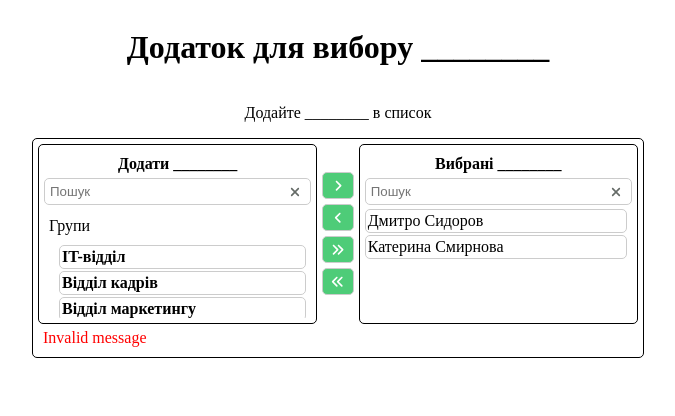
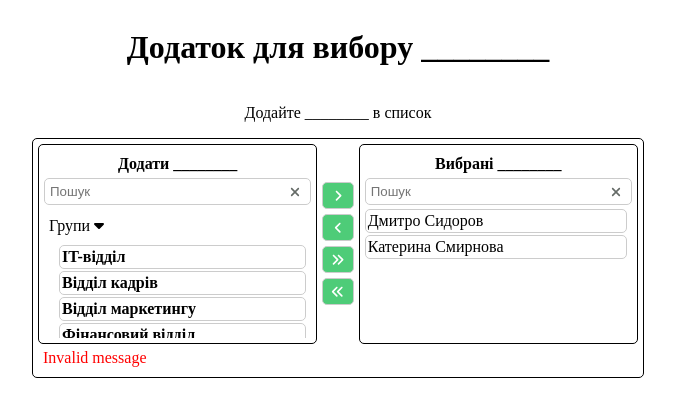
Before and after one commit to butkodenis/UI, a React (Vite) app: page / in a window 1280 px wide. Shown: the top 416 px of the page, without its empty margins (302-977 px from the left). Built offline with nearby package versions, Linux system fonts and the light colour scheme.

Commit message:
Добавлено переключение видимости групп в компоненте DualListBox, улучшена обработка выбора элементов, обновлены стили и высота контейнера.

```diff
--- a/src/ui/components/DualListBox/DualListBox.tsx
+++ b/src/ui/components/DualListBox/DualListBox.tsx
@@ -2,7 +2,15 @@ import './styles/scss/DualListBox.scss';
 
 import { useState, useMemo } from 'react';
 import { FontAwesomeIcon } from '@fortawesome/react-fontawesome';
-import { faAnglesLeft, faAngleLeft, faAngleRight, faAnglesRight, faXmark } from '@fortawesome/free-solid-svg-icons';
+import {
+  faAnglesLeft,
+  faAngleLeft,
+  faAngleRight,
+  faAnglesRight,
+  faXmark,
+  faCaretUp,
+faCaretDown,
+} from '@fortawesome/free-solid-svg-icons';
 
 interface ListItem {
   id: string;
@@ -27,15 +35,16 @@ interface DualListBoxProps {
 }
 
 const DualListBox: React.FC<DualListBoxProps> = (props) => {
-  const { options, selectedValues, } = props;
+  const { options, selectedValues } = props;
   const [availableItems, setAvailableItems] = useState(options || []);
   const [selectedItems, setSelectedItems] = useState(selectedValues || []);
-  const [activeItems, setActiveItems] = useState('');
+  const [activeItems, setActiveItems] = useState([]);
   const [filterAvailable, setFilterAvailable] = useState('');
   const [filterSelected, setFilterSelected] = useState('');
+  const [isGroupVisible, setIsGroupVisible] = useState(true);
   const [error, setError] = useState(props.invalidMessage ?? '');
 
-
+  // Функция для фильтрации и сортировки элементов списка
   const getFilteredAndSortedItems = (items: ListItem[], filter: string) => {
     const filteredItems = items.filter((item) => item.label.toLowerCase().includes(filter.toLowerCase()));
     const groups = filteredItems.filter((item) => item.isGroup);
@@ -44,9 +53,10 @@ const DualListBox: React.FC<DualListBoxProps> = (props) => {
     groups.sort((a, b) => a.label.localeCompare(b.label));
     individuals.sort((a, b) => a.label.localeCompare(b.label));
 
-    return {groups, individuals};
-  }
+    return { groups, individuals };
+  };
 
+  // Получение отфильтрованных и отсортированных элементов для доступных и выбранных списков
   const { groups: availableGroups, individuals: availableIndividuals } = getFilteredAndSortedItems(
     availableItems,
     filterAvailable
@@ -56,7 +66,33 @@ const { groups: selectedGroups, individuals: selectedIndividuals } = getFiltered
     filterSelected
   );
 
-  console.log('ssss ')  ;
+  console.log('ssss ');
+
+  // Функция для переключения видимости групп
+  const toggleGroupVisibility = () => {
+    setIsGroupVisible(!isGroupVisible);
+  };
+
+  // Функция для обработки выбора элемента
+  const handleSelect = (item: ListItem, event: React.MouseEvent) => {
+    if (item.isFixed) {
+      return;
+    }
+
+    if (event.shiftKey) {
+      // Если нажат Shift, добавляем элемент к выделенной группе
+      setActiveItems((prev) => {
+        if (prev.includes(item)) {
+          return prev.filter((i) => i.id !== item.id);
+        } else {
+          return [...prev, item];
+        }
+      });
+    } else {
+      // Если Shift не нажат, выделяем только этот элемент
+      setActiveItems([item]);
+    }
+  };
 
   return (
     <div className="dual-list-box">
@@ -77,14 +113,23 @@ const { groups: selectedGroups, individuals: selectedIndividuals } = getFiltered
             )}
           </div>
           <div className="dual-list-box__list">
-            <div className="dual-list-box__list-group">Групи</div>
-            {availableGroups.map((item) => (
+            <div className="dual-list-box__list-group" onClick={toggleGroupVisibility}>
+              Групи <FontAwesomeIcon icon={isGroupVisible ? faCaretDown : faCaretUp} />
+            </div>
+            {isGroupVisible &&
+              availableGroups.map((item) => (
                 <div key={item.id} className="dual-list-box__list-item dual-list-box__list-item--group">
                   {item.label}
                 </div>
               ))}
             {availableIndividuals.map((item) => (
-              <div key={item.id} className="dual-list-box__list-item">
+              <div
+                key={item.id}
+                className={`dual-list-box__list-item ${
+                  activeItems.includes(item) ? 'dual-list-box__list-item--active' : ''
+                }`}
+                onClick={(e) => handleSelect(item, e)}
+              >
                 {item.label}
               </div>
             ))}
--- a/src/ui/components/DualListBox/styles/scss/DualListBox.scss
+++ b/src/ui/components/DualListBox/styles/scss/DualListBox.scss
@@ -35,7 +35,7 @@ $error-color: red;
 
   &__content {
     display: flex;
-    height: 180px;
+    height: 200px;
     justify-content: space-between;
     gap: 0px;
     overflow-y: auto;
@@ -185,6 +185,7 @@ $error-color: red;
 
     &:hover {
       border: 1px solid $border-color;
+
     }
 
     &--active {
```
Lines whose indentation alone changed are shown as unchanged.
